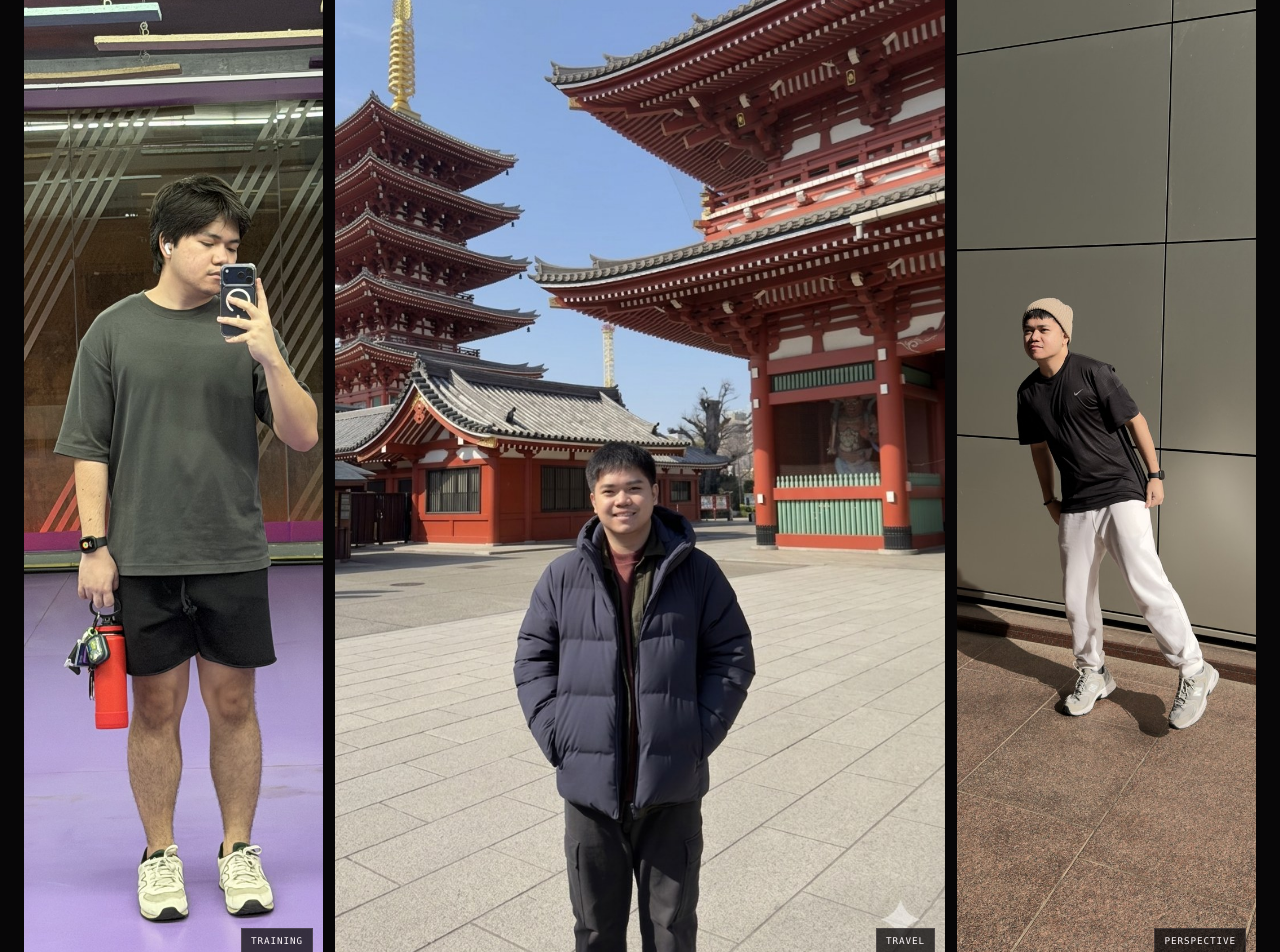
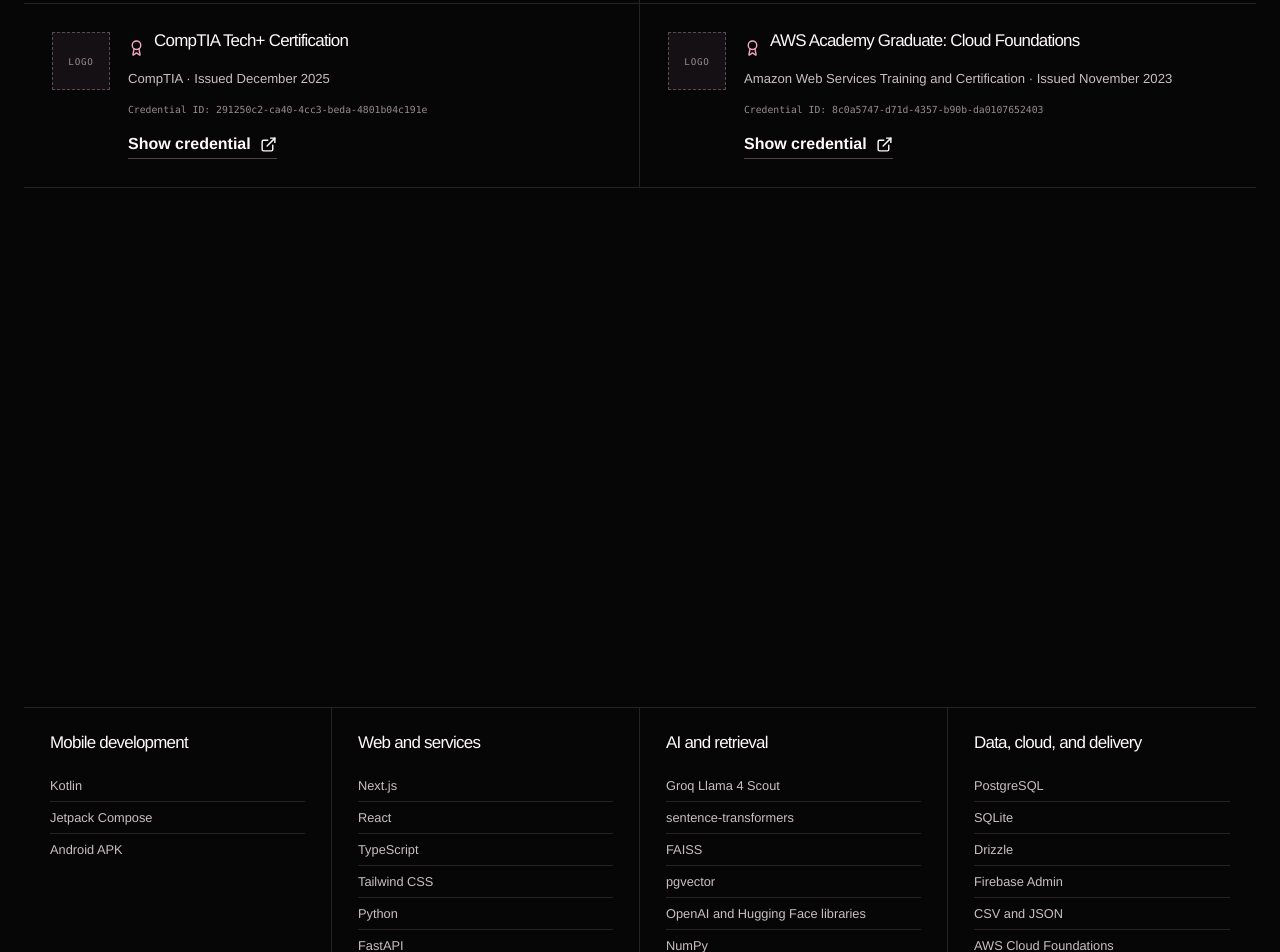
Before and after one commit to MrLister17/YvanPortfolio, a Next.js app: page /about in a window 1280 px wide. Shown: the part 4000-4952 px from the top of the page. Built offline with nearby package versions, Linux system fonts and the light colour scheme; no server answers.

Commit message:
Add certifications and complete tech stack

```diff
--- a/src/app/about/about.module.css
+++ b/src/app/about/about.module.css
@@ -58,6 +58,105 @@
   text-transform: uppercase;
 }
 
+.certificationGrid {
+  display: grid;
+  grid-template-columns: repeat(2, minmax(0, 1fr));
+  border-top: 1px solid var(--border);
+}
+
+.certification {
+  min-width: 0;
+  padding: 28px;
+  display: grid;
+  grid-template-columns: 58px minmax(0, 1fr);
+  gap: 18px;
+  border-right: 1px solid var(--border);
+  border-bottom: 1px solid var(--border);
+}
+
+.certification:nth-child(even) {
+  border-right: 0;
+}
+
+.certificationLogo {
+  width: 58px;
+  height: 58px;
+  display: grid;
+  place-items: center;
+  color: var(--text-muted);
+  border: 1px dashed var(--border-strong);
+  background: var(--surface-2);
+  font: 500 0.58rem/1 var(--font-mono), monospace;
+  letter-spacing: 0.08em;
+}
+
+.certificationTitle {
+  display: flex;
+  align-items: flex-start;
+  gap: 9px;
+}
+
+.certificationTitle svg {
+  width: 17px;
+  flex: 0 0 auto;
+  margin-top: 4px;
+  color: var(--accent);
+}
+
+.certification h3,
+.stackGrid h3 {
+  font-size: 1.06rem;
+}
+
+.certification p {
+  margin-top: 8px;
+  color: var(--text-secondary);
+  font-size: 0.82rem;
+}
+
+.certification small {
+  display: block;
+  margin-top: 12px;
+  color: var(--text-muted);
+  font: 500 0.61rem/1.45 var(--font-mono), monospace;
+}
+
+.certification a {
+  margin-top: 18px;
+}
+
+.stackGrid {
+  display: grid;
+  grid-template-columns: repeat(4, minmax(0, 1fr));
+  border-top: 1px solid var(--border);
+}
+
+.stackGrid article {
+  min-width: 0;
+  padding: 26px;
+  border-right: 1px solid var(--border);
+  border-bottom: 1px solid var(--border);
+}
+
+.stackGrid article:last-child {
+  border-right: 0;
+}
+
+.stackGrid ul {
+  margin-top: 18px;
+}
+
+.stackGrid li {
+  padding: 8px 0;
+  border-bottom: 1px solid var(--border);
+  color: var(--text-secondary);
+  font-size: 0.8rem;
+}
+
+.stackGrid li:last-child {
+  border-bottom: 0;
+}
+
 @media (max-width: 800px) {
   .photoGrid {
     grid-template-columns: repeat(2, minmax(0, 1fr));
@@ -65,6 +164,19 @@
 
   .photoGrid figure:nth-child(2) {
     grid-column: span 1;
+  }
+
+  .certificationGrid,
+  .stackGrid {
+    grid-template-columns: repeat(2, minmax(0, 1fr));
+  }
+
+  .stackGrid article:nth-child(even) {
+    border-right: 0;
+  }
+
+  .stackGrid article:nth-child(3) {
+    border-right: 1px solid var(--border);
   }
 }
 
@@ -80,4 +192,16 @@
   .photoGrid figure {
     min-height: 360px;
   }
+
+  .certificationGrid,
+  .stackGrid {
+    grid-template-columns: 1fr;
+  }
+
+  .certification,
+  .certification:nth-child(even),
+  .stackGrid article,
+  .stackGrid article:nth-child(3) {
+    border-right: 0;
+  }
 }
--- a/src/app/about/page.tsx
+++ b/src/app/about/page.tsx
@@ -1,7 +1,7 @@
 import type { Metadata } from "next";
 import Image from "next/image";
 import Link from "next/link";
-import { ArrowRight } from "lucide-react";
+import { ArrowRight, Award, ExternalLink } from "lucide-react";
 import { Reveal } from "@/components/reveal";
 import { portfolioConfig } from "@/config/portfolio";
 import styles from "./about.module.css";
@@ -19,6 +19,20 @@
   { title: "Full-stack development", evidence: "GMA Research Assistant" },
   { title: "Data & spreadsheet workflows", evidence: "GMA Research Assistant" },
   { title: "Mobile application concepts", evidence: "Fitness Buddy overview" },
+];
+
+const certifications = [
+  { title: "Foundations of Project Management", issuer: "Google", issued: "March 2026", credentialId: "K6UO2C33HJ0Z", url: "https://www.coursera.org/account/accomplishments/records/K6UO2C33HJ0Z" },
+  { title: "Full Stack Web Development", issuer: "Amazon", issued: "March 2026", credentialId: "7235BFDPGSDG", url: "https://www.coursera.org/account/accomplishments/records/7235BFDPGSDG" },
+  { title: "CompTIA Tech+ Certification", issuer: "CompTIA", issued: "December 2025", credentialId: "291250c2-ca40-4cc3-beda-4801b04c191e", url: "https://www.credly.com/earner/earned/badge/291250c2-ca40-4cc3-beda-4801b04c191e" },
+  { title: "AWS Academy Graduate: Cloud Foundations", issuer: "Amazon Web Services Training and Certification", issued: "November 2023", credentialId: "8c0a5747-d71d-4357-b90b-da0107652403", url: "https://www.credly.com/earner/earned/badge/8c0a5747-d71d-4357-b90b-da0107652403" },
+];
+
+const techStack = [
+  { title: "Mobile development", items: ["Kotlin", "Jetpack Compose", "Android APK"] },
+  { title: "Web and services", items: ["Next.js", "React", "TypeScript", "Tailwind CSS", "Python", "FastAPI", "Uvicorn"] },
+  { title: "AI and retrieval", items: ["Groq Llama 4 Scout", "sentence-transformers", "FAISS", "pgvector", "OpenAI and Hugging Face libraries", "NumPy", "Pandas"] },
+  { title: "Data, cloud, and delivery", items: ["PostgreSQL", "SQLite", "Drizzle", "Firebase Admin", "CSV and JSON", "AWS Cloud Foundations", "GitHub", "Vercel", "Cloudflare Workers"] },
 ];
 
 const personalPhotos = [
@@ -64,6 +78,16 @@
       </section>
 
       <section className="section-shell section-block">
+        <Reveal variant="mask" className="section-heading"><div><span className="eyebrow">Professional certifications</span><h2>Credentials that support practical delivery.</h2></div><p>Verification links open directly with the issuing platform.</p></Reveal>
+        <div className={styles.certificationGrid}>{certifications.map((certification) => <article key={certification.credentialId} className={styles.certification}><span className={styles.certificationLogo} aria-label={`${certification.issuer} logo placeholder`}>LOGO</span><div><div className={styles.certificationTitle}><Award aria-hidden="true" /><h3>{certification.title}</h3></div><p>{certification.issuer} · Issued {certification.issued}</p><small>Credential ID: {certification.credentialId}</small><a className="text-link" href={certification.url} target="_blank" rel="noreferrer">Show credential <ExternalLink /></a></div></article>)}</div>
+      </section>
+
+      <section className="section-shell section-block">
+        <Reveal variant="mask" className="section-heading"><div><span className="eyebrow">Education and tech stack</span><h2>Computer science foundations, applied across the stack.</h2></div><p>{portfolioConfig.school} · Bachelor of Science in Computer Science · Machine Learning specialization</p></Reveal>
+        <div className={styles.stackGrid}>{techStack.map((group) => <article key={group.title}><h3>{group.title}</h3><ul>{group.items.map((item) => <li key={item}>{item}</li>)}</ul></article>)}</div>
+      </section>
+
+      <section className="section-shell section-block">
         <Reveal variant="mask" className="section-heading"><div><span className="eyebrow">A little beyond the work</span><h2>Personal moments that shape the perspective I bring to the work.</h2></div><p>Learning is supported by curiosity, movement, and time away from the screen.</p></Reveal>
         <div className={styles.photoGrid}>{personalPhotos.map((photo) => <figure key={photo.src}><Image src={photo.src} alt={photo.alt} width={photo.src.endsWith("2941.jpg") ? 1440 : photo.src.endsWith("5880.jpg") ? 768 : 1080} height={photo.src.endsWith("5880.jpg") ? 1364 : 1920} sizes="(max-width: 640px) 100vw, (max-width: 1000px) 50vw, 25vw" /><figcaption>{photo.caption}</figcaption></figure>)}</div>
       </section>
```
